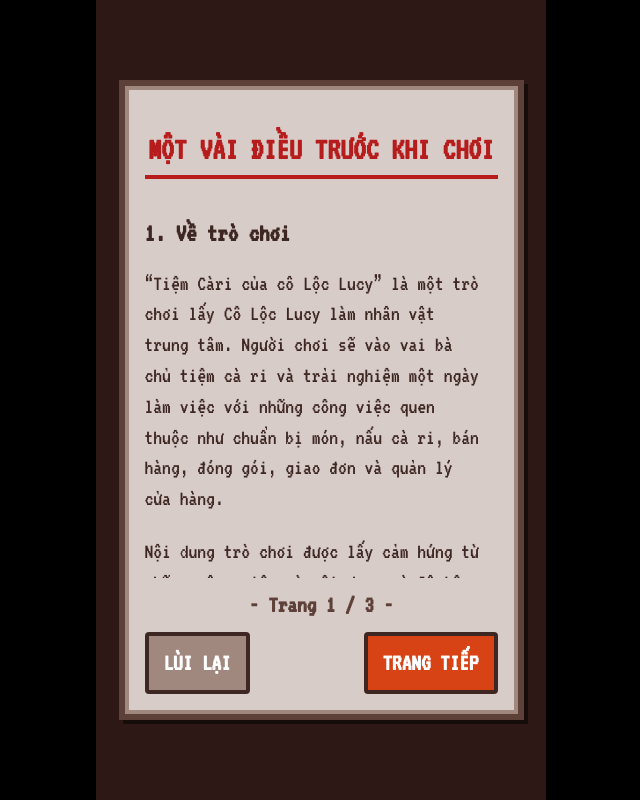
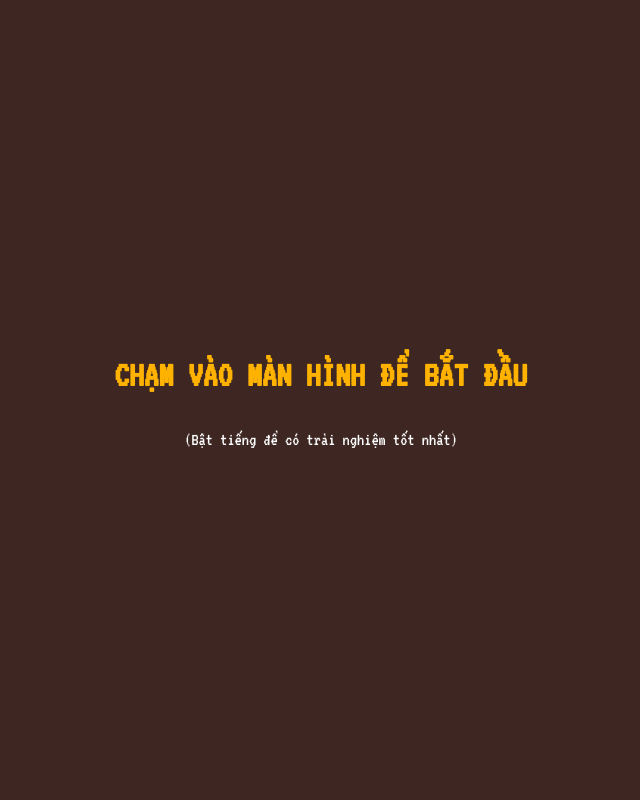
Before and after one commit to whooslizi/LucyCurry, a React (Vite) app: page / in a window 1280 px wide. Shown: the whole page, without its empty margins (319-959 px from the left). Built offline with nearby package versions, Linux system fonts and the light colour scheme.

Commit message:
fix: sound logic

```diff
--- a/src/App.tsx
+++ b/src/App.tsx
@@ -11,10 +11,6 @@ function App() {
     if (localStorage.getItem('lucyCurry_disclaimerAccepted')) {
       setScreen('start');
     }
-
-    const onInteract = () => setInteracted(true);
-    window.addEventListener('click', onInteract, { once: true });
-    return () => window.removeEventListener('click', onInteract);
   }, []);
 
   const handleDisclaimerAccept = () => {
@@ -22,9 +18,30 @@ function App() {
     setScreen('start');
   }
 
+  if (!interacted) {
+    return (
+      <div
+        onClick={() => setInteracted(true)}
+        style={{ width: '100vw', height: '100dvh', background: '#3e2723', display: 'flex', alignItems: 'center', justifyContent: 'center', cursor: 'pointer', flexDirection: 'column' }}
+      >
+        <h1 style={{ color: '#ffb300', fontSize: '36px', marginBottom: '20px', textAlign: 'center', animation: 'pulse 1.5s infinite' }}>
+          CHẠM VÀO MÀN HÌNH ĐỂ BẮT ĐẦU
+        </h1>
+        <p style={{ color: '#fff', fontSize: '18px' }}>(Bật tiếng để có trải nghiệm tốt nhất)</p>
+        <style>{`
+          @keyframes pulse {
+            0% { transform: scale(1); }
+            50% { transform: scale(1.05); }
+            100% { transform: scale(1); }
+          }
+        `}</style>
+      </div>
+    );
+  }
+
   return (
     <>
-      {interacted && screen !== 'game' && <audio src="/sounds/yassss.mp3" loop autoPlay />}
+      {screen !== 'game' && <audio src="/sounds/yassss.mp3" loop autoPlay />}
       {screen === 'disclaimer' && <DisclaimerScreen onAccept={handleDisclaimerAccept} />}
       {screen === 'start' && <StartScreen onStart={() => setScreen('game')} onShowDisclaimer={() => setScreen('disclaimer')} />}
       {screen === 'game' && <GameScreen />}
```
